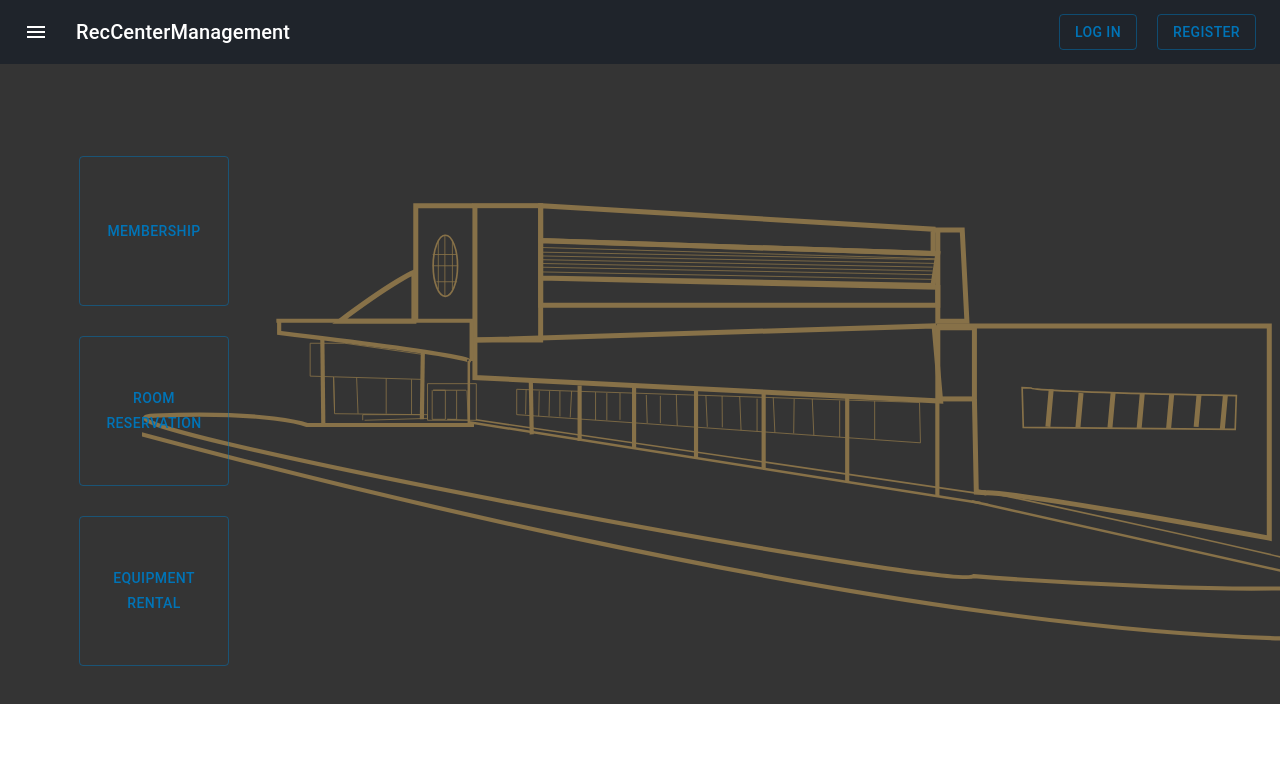
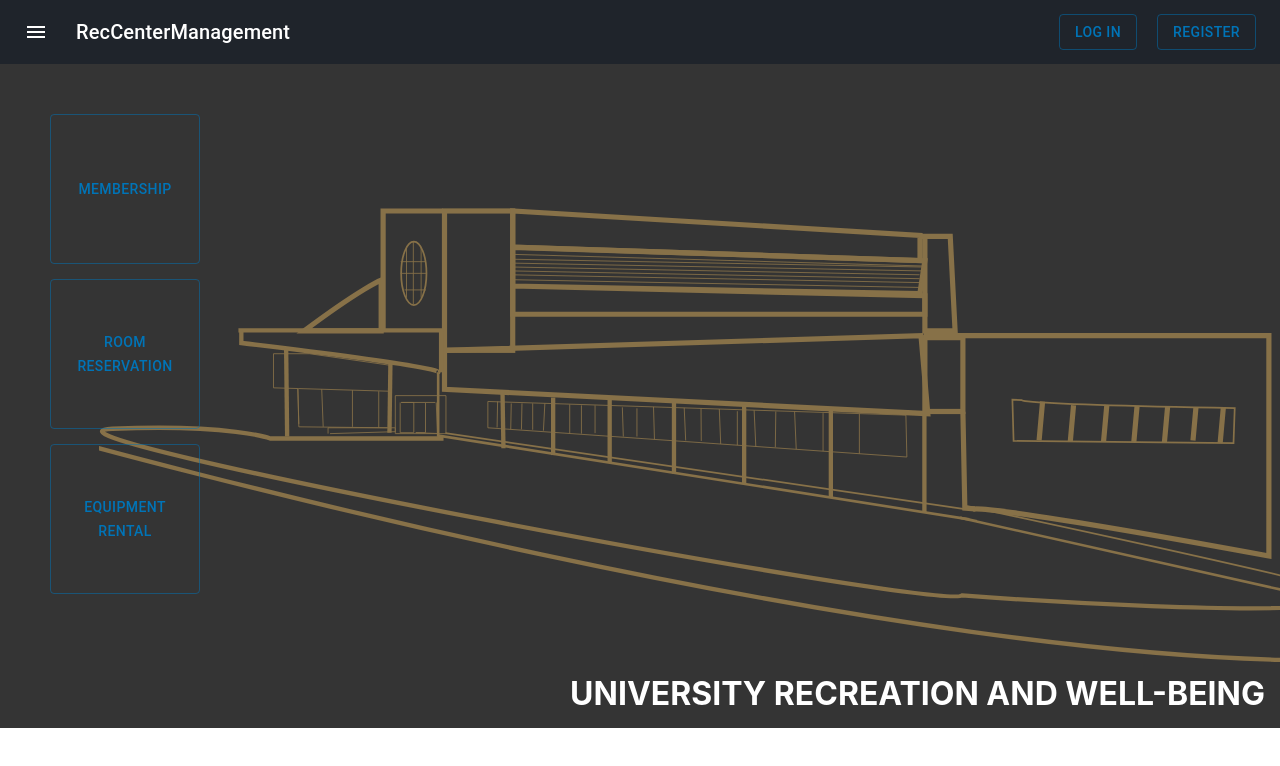
Before and after one commit to RecCenterManagement/rec-management-frontend, a React (Create React App) app: page / in a window 1280 px wide. Shown: the top 766 px of the page. Built offline with nearby package versions, Linux system fonts and the light colour scheme.

Commit message:
Implement some tweaks to styling on the homepage to accommodate smaller screen resolutions

```diff
--- a/src/components/Home.js
+++ b/src/components/Home.js
@@ -8,27 +8,39 @@ const useStyles = makeStyles(theme => ({
   backgroundHome: {
     background: `url(${RecCenterVector}) no-repeat right center`,
     backgroundColor: '#343434',
-    height: '80vh'
+    overflow: 'hidden',
   },
   homepagetitle: {
-    margin: '5%',
-    position: 'absolute',
-    right: '0px',
     fontSize: '2em',
     color: 'white',
-    fontWeight: 'bold'
+    fontWeight: 'bold',
+    float: 'right',
+    margin: '15px'
   },
   homeButton: {
     height: '150px',
-    margin: '15px',
-    maxWidth: '150px'
+    marginBottom: '15px',
+    transition: 'background-color 0.5s ease',
+    [theme.breakpoints.down('md')]: {
+      backgroundColor: '#877148'
+    },
+    [theme.breakpoints.down('xs')]: {
+      height: '75px'
+    }
   },
   homeButtonContainer: {
     display: 'flex',
     flexDirection: 'column',
-    width: '25%',
-    marginLeft: '5%',
-    paddingTop: '6%'
+    width: '150px',
+    marginLeft: '50px',
+    paddingTop: '50px',
+    paddingBottom: '50px',
+    [theme.breakpoints.down('xs')]: {
+      width: 'auto',
+      marginLeft: '10px',
+      marginRight: '10px'
+    }
+
   }
 }))
 
```
